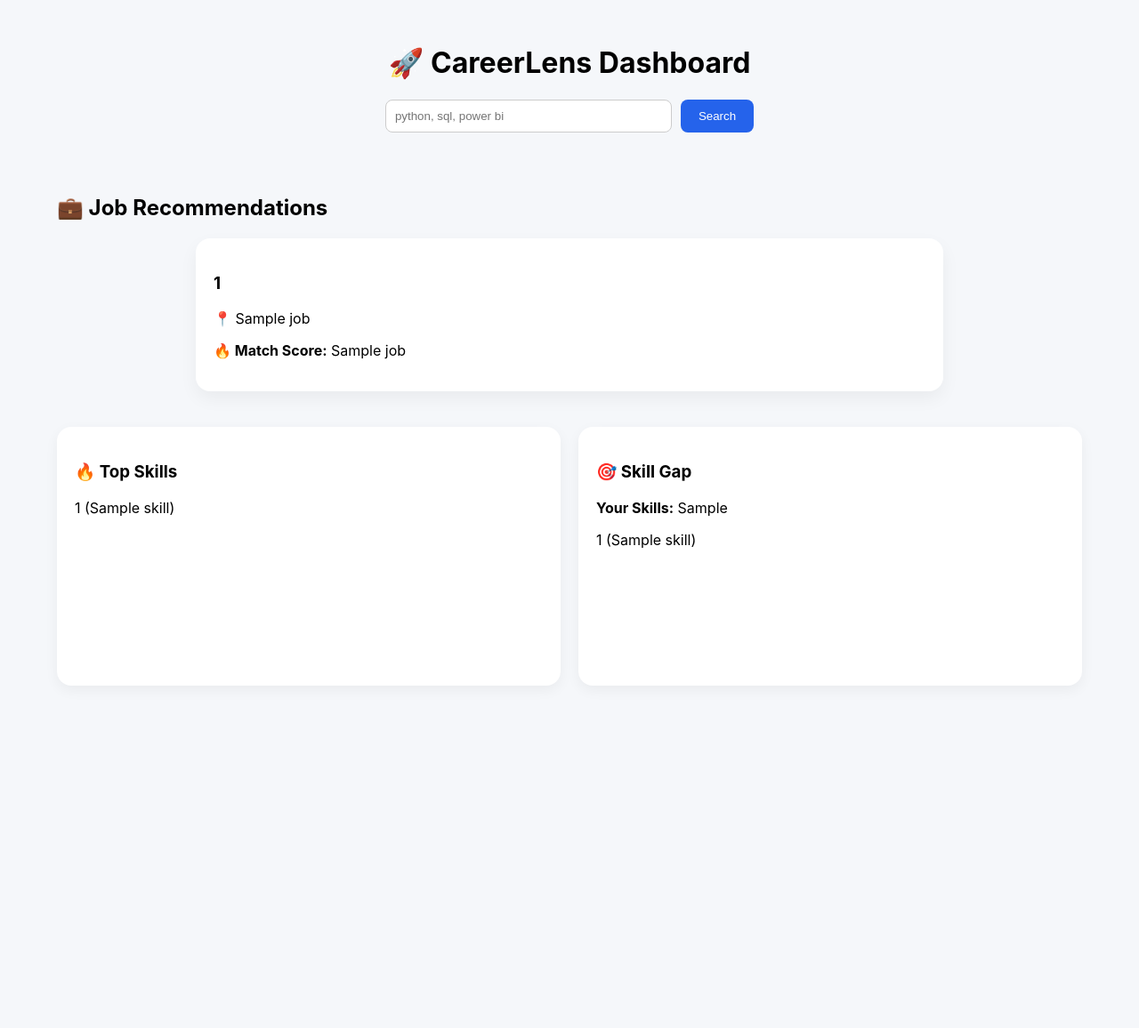
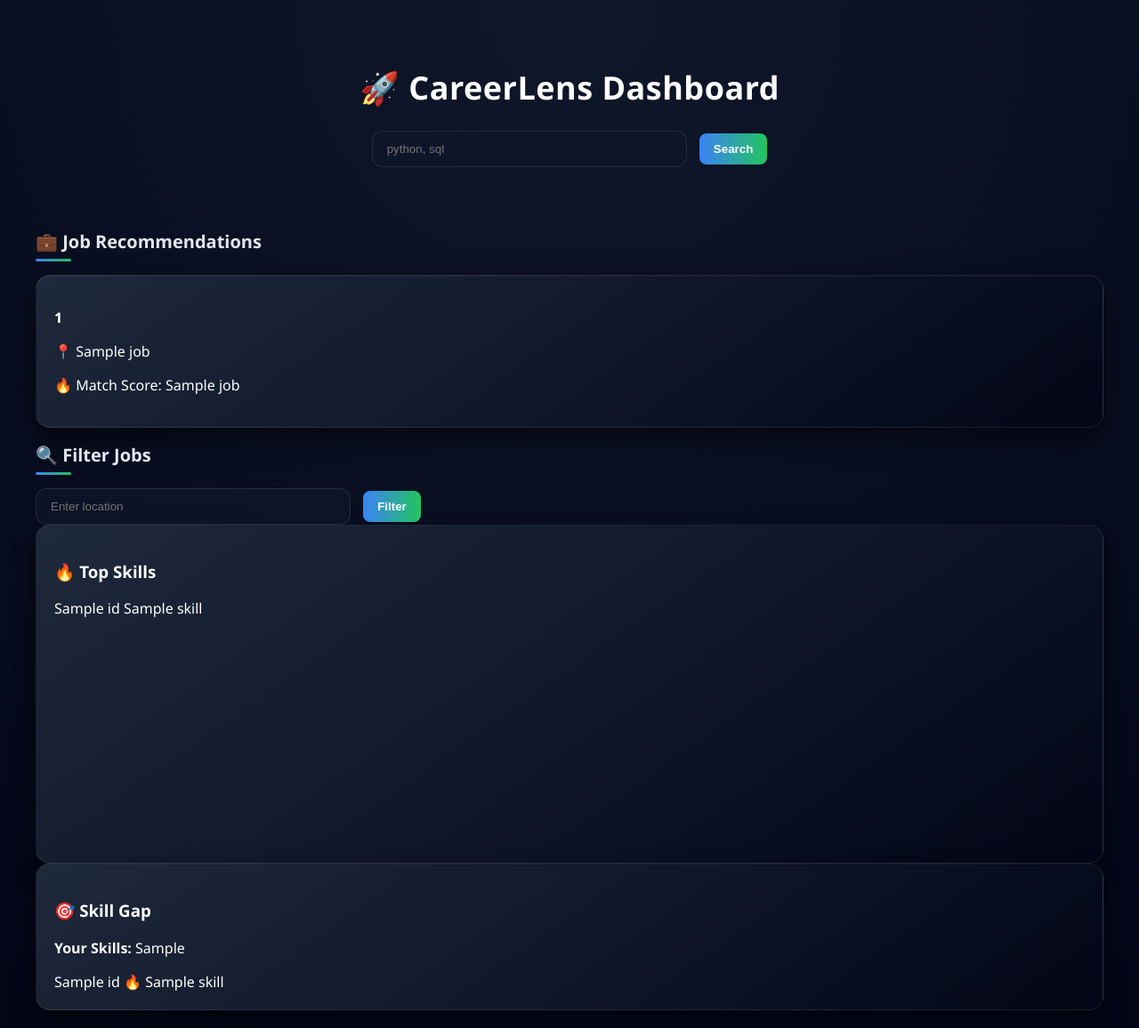
Before and after one commit to kuriant560/career-lens, a Python web app: template app/templates/dashboard.html in a window 1280 px wide. Shown: the whole page at 89% size. Before the commit the page ends 616 px from the top, so only its background shows below. Run offline with Jinja, Linux system fonts and the light colour scheme; the template is opened without the code that fills it: most values are stand-ins (such as "Sample title", 1, 10 or a date in 2020); a map, chart or similar area stays blank.

Commit message:
🚀 CareerLens AI Dashboard complete: job recommendations, skill gap analysis, top skills analytics with premium UI

```diff
--- /dev/null
+++ b/app/static/style.css
@@ -0,0 +1,253 @@
+/* ===============================
+   GLOBAL STYLES
+================================= */
+body {
+    margin: 0;
+    font-family: 'Segoe UI', sans-serif;
+    background: radial-gradient(circle at top, #0f172a, #020617);
+    color: white;
+}
+
+/* ===============================
+   CONTAINER
+================================= */
+.container {
+    max-width: 1200px;
+    margin: auto;
+    padding: 20px;
+}
+
+/* ===============================
+   HEADER
+================================= */
+.header {
+    text-align: center;
+    margin-bottom: 40px;
+    padding: 30px 0;
+}
+
+.header h1 {
+    font-size: 36px;
+    font-weight: 700;
+    letter-spacing: 0.5px;
+}
+h2 {
+    font-size: 20px;
+    margin-bottom: 15px;
+    color: #e2e8f0;
+    position: relative;
+}
+
+h2::after {
+    content: "";
+    display: block;
+    width: 40px;
+    height: 3px;
+    margin-top: 6px;
+    background: linear-gradient(to right, #3b82f6, #22c55e);
+    border-radius: 2px;
+}
+
+/* ===============================
+   SEARCH BOX
+================================= */
+.search-box {
+    margin-top: 15px;
+}
+
+.search-box input {
+    padding: 12px 16px;
+    width: 320px;
+    border-radius: 12px;
+    border: 1px solid rgba(255,255,255,0.1);
+
+    background: rgba(15,23,42,0.7);
+    backdrop-filter: blur(10px);
+
+    color: white;
+    transition: 0.3s;
+}
+
+.search-box input:focus {
+    border: 1px solid #3b82f6;
+    box-shadow: 0 0 10px rgba(59,130,246,0.5);
+}
+
+.search-box button {
+    padding: 10px 16px;
+    margin-left: 10px;
+    border-radius: 8px;
+    border: none;
+    background: linear-gradient(to right, #3b82f6, #22c55e);
+    color: white;
+    cursor: pointer;
+    font-weight: bold;
+}
+
+.search-box button:hover {
+    opacity: 0.9;
+}
+
+/* ===============================
+   MAIN GRID LAYOUT
+================================= */
+.main-layout {
+    display: grid;
+    grid-template-columns: 2fr 1fr;
+    gap: 30px;
+    margin-top: 30px;
+    align-items: start;
+}
+
+/* ===============================
+   LEFT PANEL (JOBS)
+================================= */
+.left-panel {
+    display: flex;
+    flex-direction: column;
+    gap: 20px;
+    min-height: 100%;
+}
+
+/* ===============================
+   RIGHT PANEL (SIDEBAR)
+================================= */
+.right-panel {
+    display: flex;
+    flex-direction: column;
+    gap: 20px;
+}
+
+/* ===============================
+   SECTION HEADINGS
+================================= */
+h2 {
+    margin-bottom: 15px;
+    font-size: 20px;
+    color: #e2e8f0;
+}
+
+/* ===============================
+   JOB CARD (PREMIUM)
+================================= */
+.job-card {
+    padding: 20px;
+    border-radius: 16px;
+    background: linear-gradient(145deg, #1e293b, #020617);
+    border: 1px solid rgba(255,255,255,0.08);
+
+    box-shadow:
+            0 10px 30px rgba(0,0,0,0.6),
+            inset 0 1px 0 rgba(255,255,255,0.05);
+
+    transition: all 0.35s ease;
+    position: relative;
+    overflow: hidden;
+}
+
+/* glowing border on hover */
+.job-card::before {
+    content: "";
+    position: absolute;
+    inset: 0;
+    border-radius: 16px;
+    background: linear-gradient(120deg, transparent, rgba(59,130,246,0.4), transparent);
+    opacity: 0;
+    transition: 0.4s;
+}
+
+.job-card:hover::before {
+    opacity: 1;
+}
+
+.job-card:hover {
+    transform: translateY(-8px) scale(1.01);
+    box-shadow:
+            0 25px 60px rgba(0,0,0,0.8),
+            0 0 25px rgba(59,130,246,0.3);
+}
+
+.job-card h3 {
+    margin-bottom: 6px;
+    font-size: 16px;
+}
+
+.location {
+    font-size: 13px;
+    margin-bottom: 6px;
+    color: #94a3b8;
+}
+
+.score {
+    font-size: 14px;
+    font-weight: bold;
+    color: #22c55e;
+    margin-top: 5px;
+}
+
+/* ===============================
+   RIGHT PANEL BOXES
+================================= */
+.box {
+    padding: 20px;
+    border-radius: 16px;
+
+    background: linear-gradient(145deg, #1e293b, #020617);
+    border: 1px solid rgba(255,255,255,0.08);
+
+    box-shadow:
+            0 10px 25px rgba(0,0,0,0.6);
+}
+
+/* ===============================
+   SKILL ROW (LIST STYLE)
+================================= */
+.skill-row {
+    display: flex;
+    justify-content: space-between;
+    padding: 10px 0;
+    border-bottom: 1px solid rgba(255,255,255,0.08);
+}
+
+.skill-row span:first-child {
+    color: #e2e8f0;
+}
+
+.skill-row span:last-child {
+    color: #3b82f6;
+    font-weight: bold;
+}
+
+/* ===============================
+   USER SKILLS TEXT
+================================= */
+.user-skills {
+    font-size: 13px;
+    color: #94a3b8;
+    margin-bottom: 10px;
+}
+
+/* ===============================
+   CHART
+================================= */
+canvas {
+    width: 100% !important;
+    height: 250px !important;
+}
+
+/* ===============================
+   ANIMATIONS
+================================= */
+@keyframes fadeInUp {
+    from {
+        opacity: 0;
+        transform: translateY(20px);
+    }
+    to {
+        opacity: 1;
+        transform: translateY(0);
+    }
+}
+html {
+    scroll-behavior: smooth;
+}
--- a/app/templates/dashboard.html
+++ b/app/templates/dashboard.html
@@ -3,10 +3,7 @@
 <head>
     <title>CareerLens Dashboard</title>
 
-    <!-- ✅ CSS -->
     <link rel="stylesheet" href="{{ url_for('static', filename='style.css') }}">
-
-    <!-- ✅ Chart.js -->
     <script src="https://cdn.jsdelivr.net/npm/chart.js"></script>
 </head>
 
@@ -14,17 +11,17 @@
 
 <div class="container">
 
-    <!-- 🔥 HEADER -->
+    <!-- HEADER -->
     <div class="header">
         <h1>🚀 CareerLens Dashboard</h1>
 
         <form method="GET" class="search-box">
-            <input type="text" name="skills" placeholder="python, sql, power bi">
+            <input type="text" name="skills" placeholder="python, sql">
             <button type="submit">Search</button>
         </form>
     </div>
 
-    <!-- 💼 JOBS -->
+    <!-- JOBS -->
     <div class="section">
         <h2>💼 Job Recommendations</h2>
 
@@ -32,34 +29,49 @@
         <div class="job-card">
             <h3>{{ job[0] }}</h3>
             <p>📍 {{ job[1] }}</p>
-            <p><b>🔥 Match Score:</b> {{ job[2] }}</p>
+            <p class="match">🔥 Match Score: {{ job[2] }}</p>
         </div>
         {% endfor %}
     </div>
 
-    <!-- 📊 FLEX SECTION -->
+    <!-- FILTER (NEW) -->
+    <div class="section">
+        <h2>🔍 Filter Jobs</h2>
+
+        <form method="GET" class="search-box">
+            <input type="text" name="location" placeholder="Enter location">
+            <button type="submit">Filter</button>
+        </form>
+    </div>
+
+    <!-- FLEX SECTION -->
     <div class="section flex">
 
-        <!-- 📊 TOP SKILLS -->
+        <!-- TOP SKILLS -->
         <div class="box">
             <h3>🔥 Top Skills</h3>
 
             {% for skill in top_skills %}
-            <p>{{ skill[0] }} ({{ skill[1] }})</p>
+            <div class="skill">
+                <span>{{ skill[0].title() }}</span>
+                <span>{{ skill[1] }}</span>
+            </div>
             {% endfor %}
 
-            <!-- 📊 CHART -->
             <canvas id="skillsChart"></canvas>
         </div>
 
-        <!-- 🎯 SKILL GAP -->
+        <!-- SKILL GAP -->
         <div class="box">
             <h3>🎯 Skill Gap</h3>
 
             <p><b>Your Skills:</b> {{ user_skills }}</p>
 
             {% for skill in gaps %}
-            <p>{{ skill[0] }} ({{ skill[1] }})</p>
+            <div class="skill">
+                <span>{{ skill[0].title() }}</span>
+                <span>🔥 {{ skill[1] }}</span>
+            </div>
             {% endfor %}
         </div>
 
@@ -67,7 +79,7 @@
 
 </div>
 
-<!-- 📊 CHART SCRIPT -->
+<!-- CHART -->
 <script>
     const labels = {{ top_skills | map(attribute=0) | list | safe }};
     const data = {{ top_skills | map(attribute=1) | list | safe }};
@@ -78,7 +90,8 @@
             labels: labels,
             datasets: [{
                 label: 'Skill Demand',
-                data: data
+                data: data,
+                backgroundColor: '#3b82f6'
             }]
         }
     });
--- a/app/templates/gap.html
+++ b/app/templates/gap.html
@@ -37,7 +37,7 @@
 
 {% for skill in gaps %}
 <div class="card">
-    <p class="skill">{{ skill[0] }}</p>
+    <p class="skill">{{ skill[0].title() }}</p>
     <p class="demand">🔥 Demand: {{ skill[1] }}</p>
 </div>
 {% endfor %}
--- a/app/templates/skills.html
+++ b/app/templates/skills.html
@@ -37,7 +37,7 @@
 
 {% for skill in gaps %}
 <div class="card">
-    <p class="skill">{{ skill[0] }}</p>
+    <p class="skill">{{ skill[0].title() }}</p>
     <p class="demand">🔥 Demand: {{ skill[1] }}</p>
 </div>
 {% endfor %}
--- a/static/style.css
+++ /dev/null
@@ -1,68 +0,0 @@
-body {
-    font-family: 'Inter', sans-serif;
-    background: #f5f7fa;
-    margin: 0;
-}
-
-.container {
-    width: 90%;
-    margin: auto;
-}
-
-.header {
-    text-align: center;
-    padding: 30px;
-}
-
-.search-box {
-    display: flex;
-    justify-content: center;
-    gap: 10px;
-}
-
-input {
-    padding: 10px;
-    width: 300px;
-    border-radius: 8px;
-    border: 1px solid #ccc;
-}
-
-button {
-    padding: 10px 20px;
-    border: none;
-    background: #2563eb;
-    color: white;
-    border-radius: 8px;
-    cursor: pointer;
-}
-
-.job-card {
-    background: white;
-    border-radius: 16px;
-    padding: 20px;
-    margin: 20px auto;
-    max-width: 800px;
-    box-shadow: 0 8px 20px rgba(0,0,0,0.05);
-    transition: 0.2s;
-}
-
-.job-card:hover {
-    transform: translateY(-5px);
-}
-
-.section {
-    margin-top: 40px;
-}
-
-.flex {
-    display: flex;
-    gap: 20px;
-}
-
-.box {
-    flex: 1;
-    background: white;
-    padding: 20px;
-    border-radius: 16px;
-    box-shadow: 0 5px 15px rgba(0,0,0,0.05);
-}
```
Also changed, not shown: analysis/recommendation_engine.py (+21 -23 lines), app/routes.py (+11 -5 lines), app/templates/index.html (+101 -77 lines).
